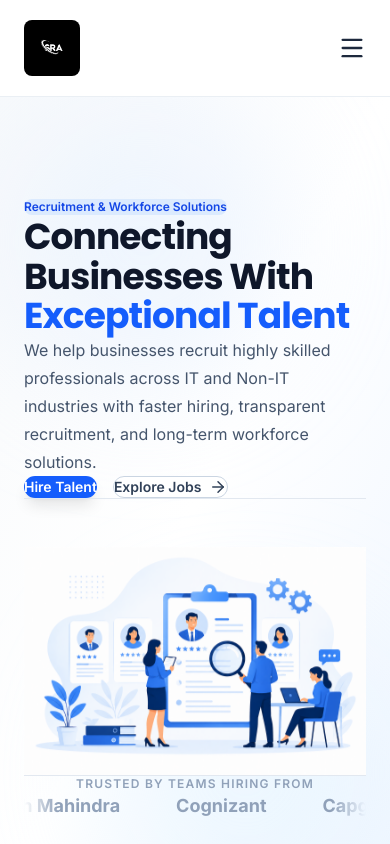
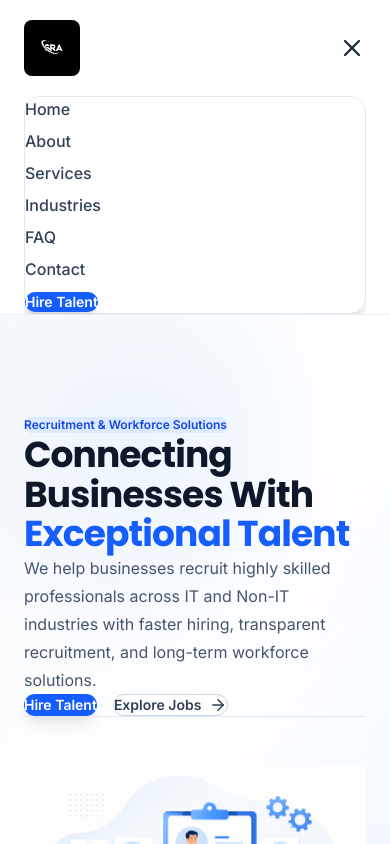
Before and after one commit to priyanka2003476/sra-hiring-solution, a Next.js app: page / in a window 390 px wide. Both pictures are taken after a click on the button "Open menu". Shown: the top 844 px of the page. Built offline with nearby package versions, Linux system fonts and the light colour scheme.

Commit message:
Fix mobile navigation and homepage improvements

```diff
--- a/components/layout/Navbar.tsx
+++ b/components/layout/Navbar.tsx
@@ -1,21 +1,22 @@
 "use client";
 
+import { useState } from "react";
 import Image from "next/image";
 import Link from "next/link";
-import { Menu } from "lucide-react";
+import { Menu, X } from "lucide-react";
 
 import Container from "@/components/common/Container";
 import PrimaryButton from "@/components/common/PrimaryButton";
 import { COMPANY, NAV_LINKS } from "@/lib/constants";
 
 export default function Navbar() {
+  const [isOpen, setIsOpen] = useState(false);
+
   return (
     <header className="sticky top-0 z-50 w-full border-b border-slate-200/70 bg-white/90 backdrop-blur-xl">
       <Container>
         <div className="flex h-24 items-center justify-between">
-
           {/* Logo */}
-
           <Link href="/" className="flex items-center gap-4">
             <Image
               src="/logo/logo.png"
@@ -38,7 +39,6 @@ export default function Navbar() {
           </Link>
 
           {/* Desktop Navigation */}
-
           <nav className="hidden lg:flex items-center gap-10">
             {NAV_LINKS.map((item) => (
               <Link
@@ -52,23 +52,52 @@ export default function Navbar() {
           </nav>
 
           {/* Right Side */}
-
           <div className="flex items-center gap-4">
-
             <div className="hidden lg:block">
               <PrimaryButton>
                 Hire Talent
               </PrimaryButton>
             </div>
 
+            {/* Mobile Menu Button */}
             <button
+              onClick={() => setIsOpen(!isOpen)}
               className="rounded-lg p-2 transition hover:bg-slate-100 lg:hidden"
               aria-label="Open menu"
             >
-              <Menu className="h-7 w-7 text-slate-800" />
+              {isOpen ? (
+                <X className="h-7 w-7 text-slate-800" />
+              ) : (
+                <Menu className="h-7 w-7 text-slate-800" />
+              )}
             </button>
+          </div>
+        </div>
 
-          </div>
+        {/* Mobile Navigation */}
+        <div
+          className={`overflow-hidden transition-all duration-300 lg:hidden ${
+            isOpen ? "max-h-[500px] pb-6" : "max-h-0"
+          }`}
+        >
+          <nav className="flex flex-col gap-2 rounded-2xl border border-slate-200 bg-white p-4 shadow-lg">
+            {NAV_LINKS.map((item) => (
+              <Link
+                key={item.title}
+                href={item.href}
+                onClick={() => setIsOpen(false)}
+                className="rounded-lg px-4 py-3 font-medium text-slate-700 transition hover:bg-blue-50 hover:text-blue-600"
+              >
+                {item.title}
+              </Link>
+            ))}
+
+            <div className="mt-4">
+              <PrimaryButton>
+                Hire Talent
+              </PrimaryButton>
+            </div>
+          </nav>
         </div>
       </Container>
     </header>
```
